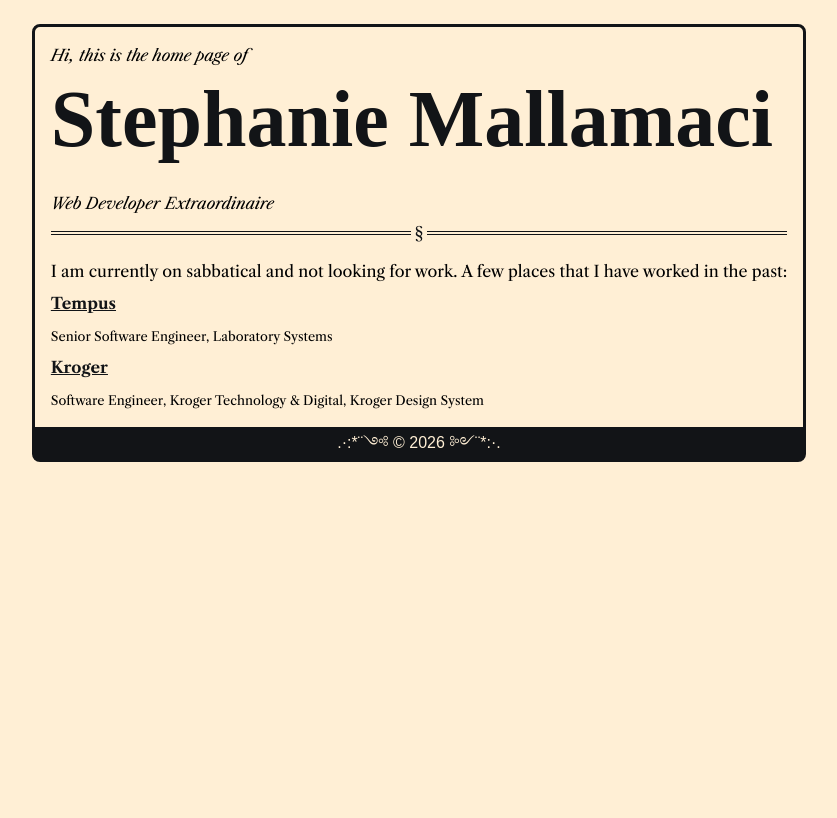
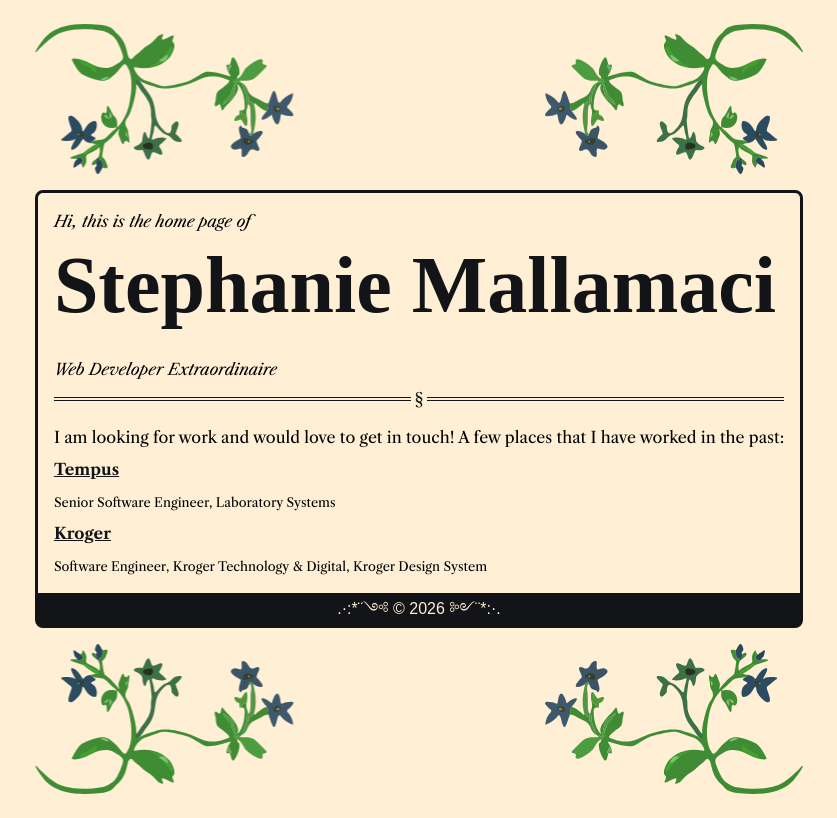
Before and after one commit to smmaci/smmaci.dev, an Eleventy site: page src/index.md in a window 1280 px wide. Shown: the whole page, without its empty margins (221-1058 px from the left). Built offline with nearby package versions, Linux system fonts and the light colour scheme; Eleventy itself is replaced by a stand-in of ours; files that its build step writes are made by us from their sources; a web font is replaced by a local one.

Commit message:
enjoy my silly flowers

```diff
--- a/src/_includes/layouts/base.njk
+++ b/src/_includes/layouts/base.njk
@@ -8,6 +8,8 @@
     <title>{{ title }}</title>
   </head>
   <body>
+      <img class="millefleur milleflower-1" src="/assets/milleflower1.svg" alt="a hand-painted and vectorized flower" aria-hidden="true" />
+      <img class="millefleur milleflower-2" src="/assets/milleflower1.svg" alt="a hand-painted and vectorized flower" aria-hidden="true" />
       <div class="page-container">
           {% if pageTitle %}
             <header>
@@ -21,5 +23,7 @@
             .·:*¨༺ © 2026 ༻¨*:·.
         </footer>
       </div>
+      <img class="millefleur milleflower-3" src="/assets/milleflower1.svg" alt="a hand-painted and vectorized flower" aria-hidden="true" />
+      <img class="millefleur milleflower-4" src="/assets/milleflower1.svg" alt="a hand-painted and vectorized flower" aria-hidden="true" />
   </body>
 </html>
--- a/src/index.md
+++ b/src/index.md
@@ -1,5 +1,6 @@
 ---
 layout: layouts/base.njk
+title: Stephanie Mallamaci
 ---
 
 *Hi, this is the home page of*
@@ -10,7 +11,7 @@ layout: layouts/base.njk
 
 <hr />
 
-I am currently on sabbatical and not looking for work. A few places that I have worked in the past:
+I am looking for work and would love to get in touch! A few places that I have worked in the past:
 
 [Tempus](https://www.tempus.com)
 
--- a/src/style.css
+++ b/src/style.css
@@ -93,14 +93,53 @@ body {
   padding: 1rem;
   font-family: var(--font-family-text);
   display: grid;
+  width: fit-content;
+  grid-template-columns: 1fr 1fr;
+  grid-template-rows: auto auto auto;
+  justify-content: center;
+  gap: 1rem;
+  align-items: center;
+  margin-inline: auto;
+}
+
+.millefleur {
+  max-height: 150px;
+}
+
+.milleflower-1 {
+  grid-column: 1;
+  grid-row: 1;
+  transform: rotateY(0) rotate(180deg);
+}
+
+.milleflower-2 {
+  grid-column: 2;
+  grid-row: 1;
+  justify-self: end;
+  transform: rotateY(180deg) rotate(180deg);
+}
+
+.milleflower-3 {
+  grid-row: 3;
+  grid-column: 1;
+  transform: rotateY(180deg);
+}
+
+.milleflower-4 {
+  grid-row: 3;
+  grid-column: 2;
+  justify-self: end;
+  transform: rotateY(0deg);
 }
 
 .page-container {
+  grid-column: 1 / -1;
+  grid-row: 2;
   padding: 1rem;
   border: var(--color-text) solid;
   border-radius: 0.5rem;
-  place-self: stretch center;
   max-width: 120rem;
+  justify-self: center;
 }
 
 header,
```
Also changed, not shown: src/assets/milleflower1.svg (added).
